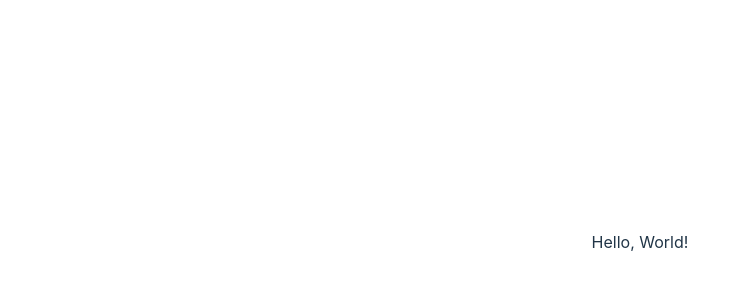
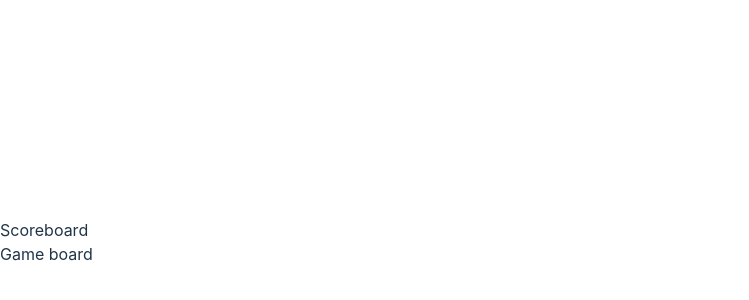
Before and after one commit to frrst-ian/memory-game, a React (Vite) app: page / in a window 1280 px wide. Shown: the part 158-458 px from the top of the page, without its empty margins (0-749 px from the left). Built offline with nearby package versions, Linux system fonts and the light colour scheme.

Commit message:
feat: add the main structure in App.jsx

```diff
--- a/src/App.jsx
+++ b/src/App.jsx
@@ -1,16 +1,15 @@
-import { useState } from 'react'
-import reactLogo from './assets/react.svg'
-import viteLogo from '/vite.svg'
-import './App.css'
+import React, { useState, useEffect } from "react";
 
 function App() {
-  const [count, setCount] = useState(0)
+  const [score, setScore] = useState(0);
+  const [bestScore, setBestScore] = useState(0);
 
   return (
     <>
-      <p>Hello, World!</p>
+      <div>Scoreboard</div>
+      <div>Game board</div>
     </>
-  )
+  );
 }
 
-export default App
+export default App;
```
